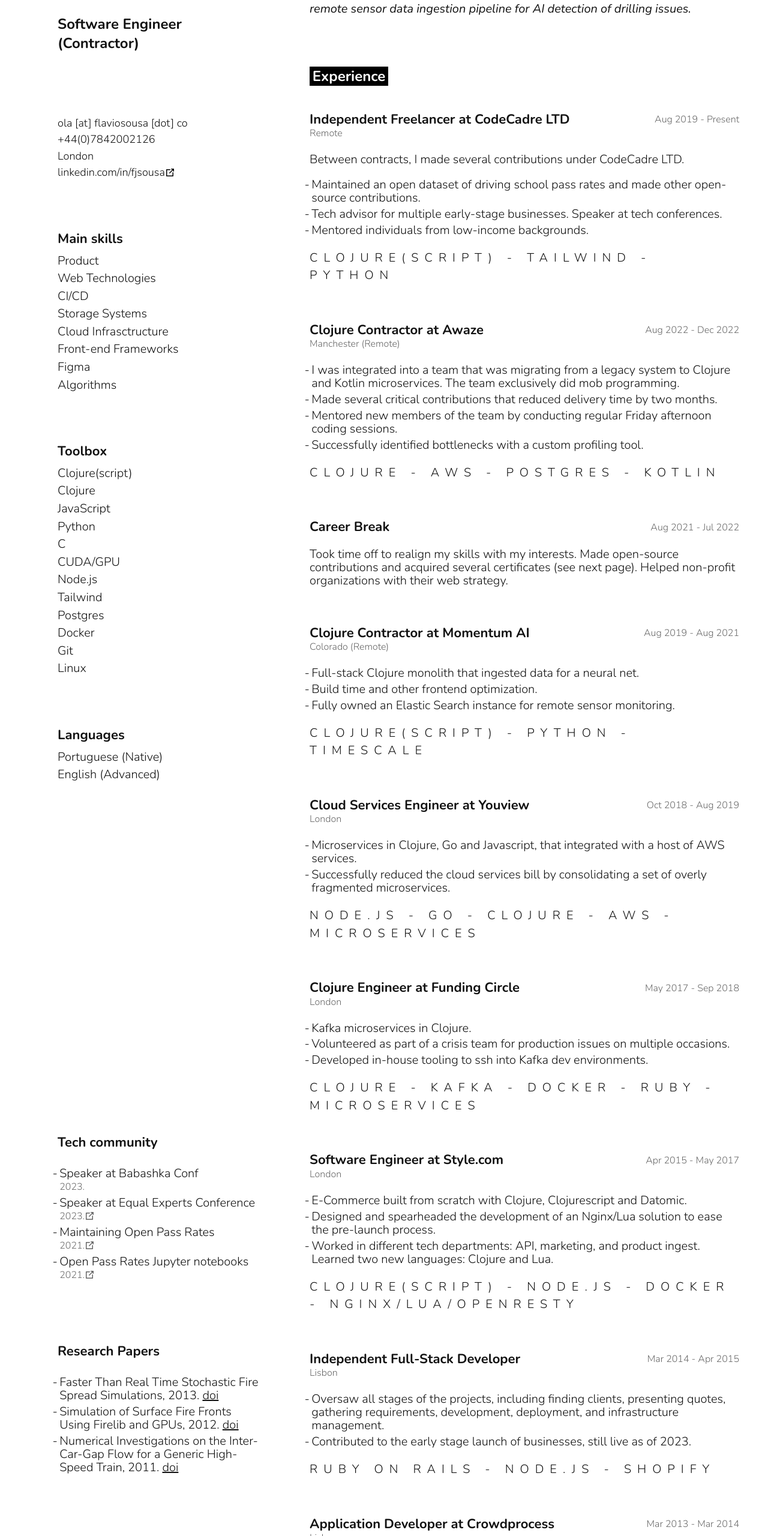
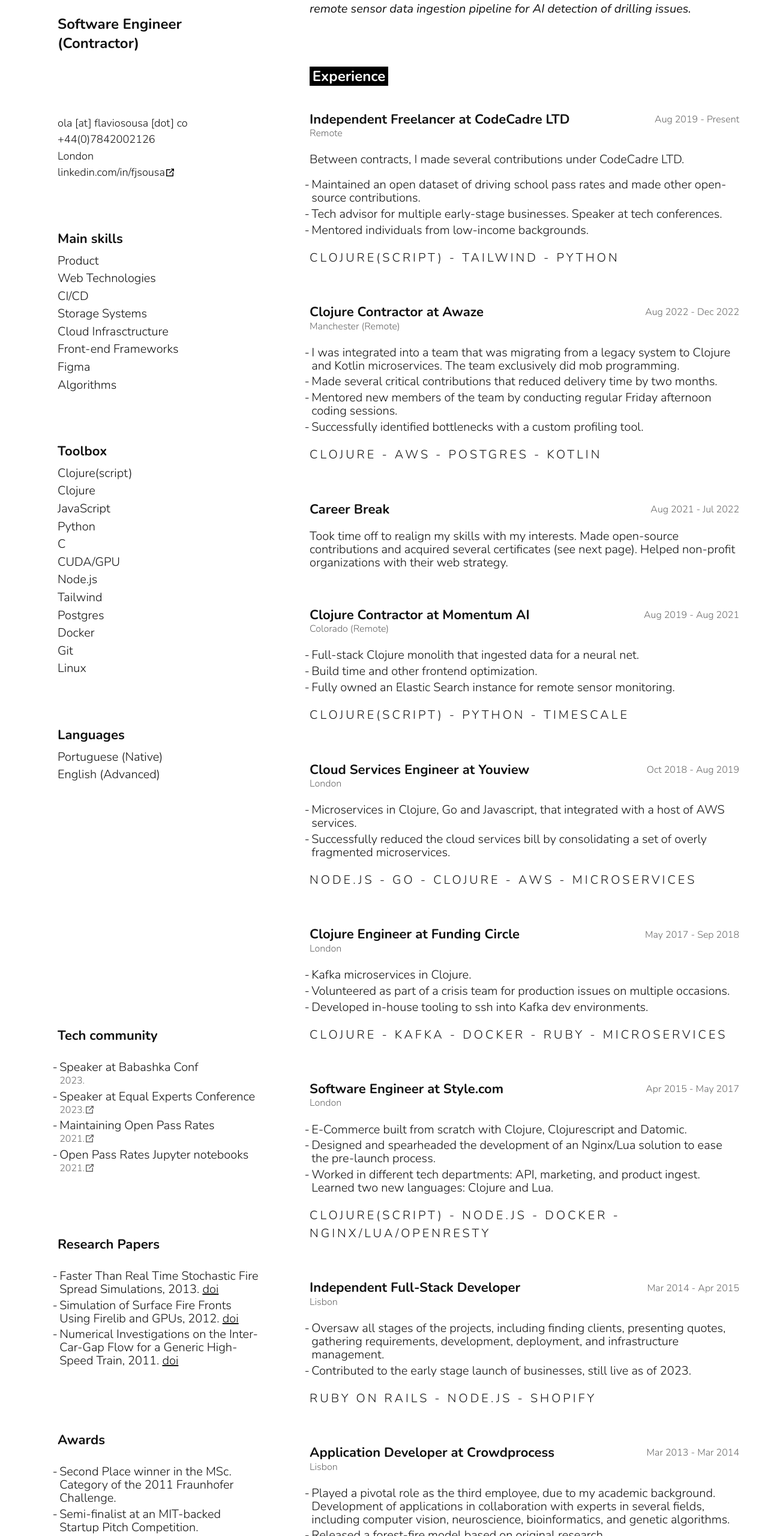
Before and after one commit to fjsousa/babashka-resume, a website: page html/index.html in a window 1280 px wide. Shown: the part 240-2800 px from the top of the page at 60% size. Drawn offline with Linux system fonts and the light colour scheme; a web font is replaced by a local one.

Commit message:
tracking in skills to 4px

```diff
--- a/html/index.html
+++ b/html/index.html
@@ -3,7 +3,7 @@
 <head>
   <meta charset="utf-8" />
   <meta content="initial-scale=1, width=device-width" name="viewport" />
-  <link href="global-a3d584.css" rel="stylesheet" />
+  <link href="global-744c6f.css" rel="stylesheet" />
 </head>
 <div class="relative bg-white w-full  overflow-hidden flex flex-row p-[6.00rem] box-border items-start justify-start gap-5 text-left text-lg text-gray font-nunito">
   <div class="self-stretch w-21 flex flex-col items-start justify-start gap-5">
@@ -260,7 +260,7 @@
             <li class="pl-s pb-m">Tech advisor for multiple early-stage businesses. Speaker at tech conferences.</li>
             <li class="pl-s">Mentored individuals from low-income backgrounds.</li>
           </ul>
-          <p class="leading-148 pl-0 tracking-[10px]">CLOJURE(SCRIPT) - TAILWIND - PYTHON</p>
+          <p class="leading-148 pl-0 tracking-[4px]">CLOJURE(SCRIPT) - TAILWIND - PYTHON</p>
         </div>
       </div>
       <div class="w-44 flex flex-col items-start justify-start gap-013">
@@ -277,7 +277,7 @@
             <li class="pl-s pb-m">Mentored new members of the team by conducting regular Friday afternoon coding sessions.</li>
             <li class="pl-s">Successfully identified bottlenecks with a custom profiling tool.</li>
           </ul>
-          <p class="leading-148 pl-0 tracking-[10px]">CLOJURE - AWS - POSTGRES - KOTLIN</p>
+          <p class="leading-148 pl-0 tracking-[4px]">CLOJURE - AWS - POSTGRES - KOTLIN</p>
         </div>
       </div>
       <div class="w-44 flex flex-col items-start justify-start gap-013">
@@ -289,7 +289,7 @@
         <div class="relative text-body leading-110 inline-block w-44">
           <p>Took time off to realign my skills with my interests. Made open-source contributions and acquired several certificates (see next page). Helped non-profit organizations with their web strategy.
           </p>
-          <p class="leading-148 pl-0 tracking-[10px]"></p>
+          <p class="leading-148 pl-0 tracking-[4px]"></p>
         </div>
       </div>
       <div class="w-44 flex flex-col items-start justify-start gap-013">
@@ -305,7 +305,7 @@
             <li class="pl-s pb-m">Build time and other frontend optimization.</li>
             <li class="pl-s">Fully owned an Elastic Search instance for remote sensor monitoring.</li>
           </ul>
-          <p class="leading-148 pl-0 tracking-[10px]">CLOJURE(SCRIPT) - PYTHON - TIMESCALE</p>
+          <p class="leading-148 pl-0 tracking-[4px]">CLOJURE(SCRIPT) - PYTHON - TIMESCALE</p>
         </div>
       </div>
       <div class="w-44 flex flex-col items-start justify-start gap-013">
@@ -320,7 +320,7 @@
             <li class="pl-s pb-m">Microservices in Clojure, Go and Javascript, that integrated with a host of AWS services.</li>
             <li class="pl-s">Successfully reduced the cloud services bill by consolidating a set of overly fragmented microservices.</li>
           </ul>
-          <p class="leading-148 pl-0 tracking-[10px]">NODE.JS - GO - CLOJURE - AWS - MICROSERVICES</p>
+          <p class="leading-148 pl-0 tracking-[4px]">NODE.JS - GO - CLOJURE - AWS - MICROSERVICES</p>
         </div>
       </div>
       <div class="w-44 flex flex-col items-start justify-start gap-013">
@@ -336,7 +336,7 @@
             <li class="pl-s pb-m">Volunteered as part of a crisis team for production issues on multiple occasions.</li>
             <li class="pl-s">Developed in-house tooling to ssh into Kafka dev environments.</li>
           </ul>
-          <p class="leading-148 pl-0 tracking-[10px]">CLOJURE - KAFKA - DOCKER - RUBY - MICROSERVICES</p>
+          <p class="leading-148 pl-0 tracking-[4px]">CLOJURE - KAFKA - DOCKER - RUBY - MICROSERVICES</p>
         </div>
       </div>
       <div class="w-44 flex flex-col items-start justify-start gap-013">
@@ -352,7 +352,7 @@
             <li class="pl-s pb-m">Designed and spearheaded the development of an Nginx/Lua solution to ease the pre-launch process.</li>
             <li class="pl-s">Worked in different tech departments: API, marketing, and product ingest. Learned two new languages: Clojure and Lua.</li>
           </ul>
-          <p class="leading-148 pl-0 tracking-[10px]">CLOJURE(SCRIPT) - NODE.JS - DOCKER - NGINX/LUA/OPENRESTY</p>
+          <p class="leading-148 pl-0 tracking-[4px]">CLOJURE(SCRIPT) - NODE.JS - DOCKER - NGINX/LUA/OPENRESTY</p>
         </div>
       </div>
       <div class="w-44 flex flex-col items-start justify-start gap-013">
@@ -367,7 +367,7 @@
             <li class="pl-s pb-m">Oversaw all stages of the projects, including finding clients, presenting quotes, gathering requirements, development, deployment, and infrastructure management.</li>
             <li class="pl-s">Contributed to the early stage launch of businesses, still live as of 2023.</li>
           </ul>
-          <p class="leading-148 pl-0 tracking-[10px]">RUBY ON RAILS - NODE.JS - SHOPIFY</p>
+          <p class="leading-148 pl-0 tracking-[4px]">RUBY ON RAILS - NODE.JS - SHOPIFY</p>
         </div>
       </div>
       <div class="w-44 flex flex-col items-start justify-start gap-013">
@@ -382,7 +382,7 @@
             <li class="pl-s pb-m">Played a pivotal role as the third employee, due to my academic background. Development of applications in collaboration with experts in several fields, including computer vision, neuroscience, bioinformatics, and genetic algorithms.</li>
             <li class="pl-s">Released a forest-fire model based on original research.</li>
           </ul>
-          <p class="leading-148 pl-0 tracking-[10px]">NODE.JS - POSTGRES - C/C++ - PYTHON - AWS</p>
+          <p class="leading-148 pl-0 tracking-[4px]">NODE.JS - POSTGRES - C/C++ - PYTHON - AWS</p>
         </div>
       </div>
       <div class="w-44 flex flex-col items-start justify-start gap-013">
@@ -397,7 +397,7 @@
             <li class="pl-s pb-m">Invited to work on funded research while studying, after volunteering at a fluid simulation lab several times.</li>
             <li class="pl-s">Co-authored two papers with 28 citations as of 2023 and developed a GPU algorithm that achieved speed-ups of 200 times.</li>
           </ul>
-          <p class="leading-148 pl-0 tracking-[10px]">C - CUDA - JAVA - STARCCM+ - PARAVIEW</p>
+          <p class="leading-148 pl-0 tracking-[4px]">C - CUDA - JAVA - STARCCM+ - PARAVIEW</p>
         </div>
       </div>
       <b class="relative text-5xl inline-block bg-black text-white print px-[0.3rem]">Education</b>
```
Also changed, not shown: html/page-one.html (+6 -6 lines), html/page-two.html (+6 -6 lines), html/global-744c6f.css (added), 5 other files.
